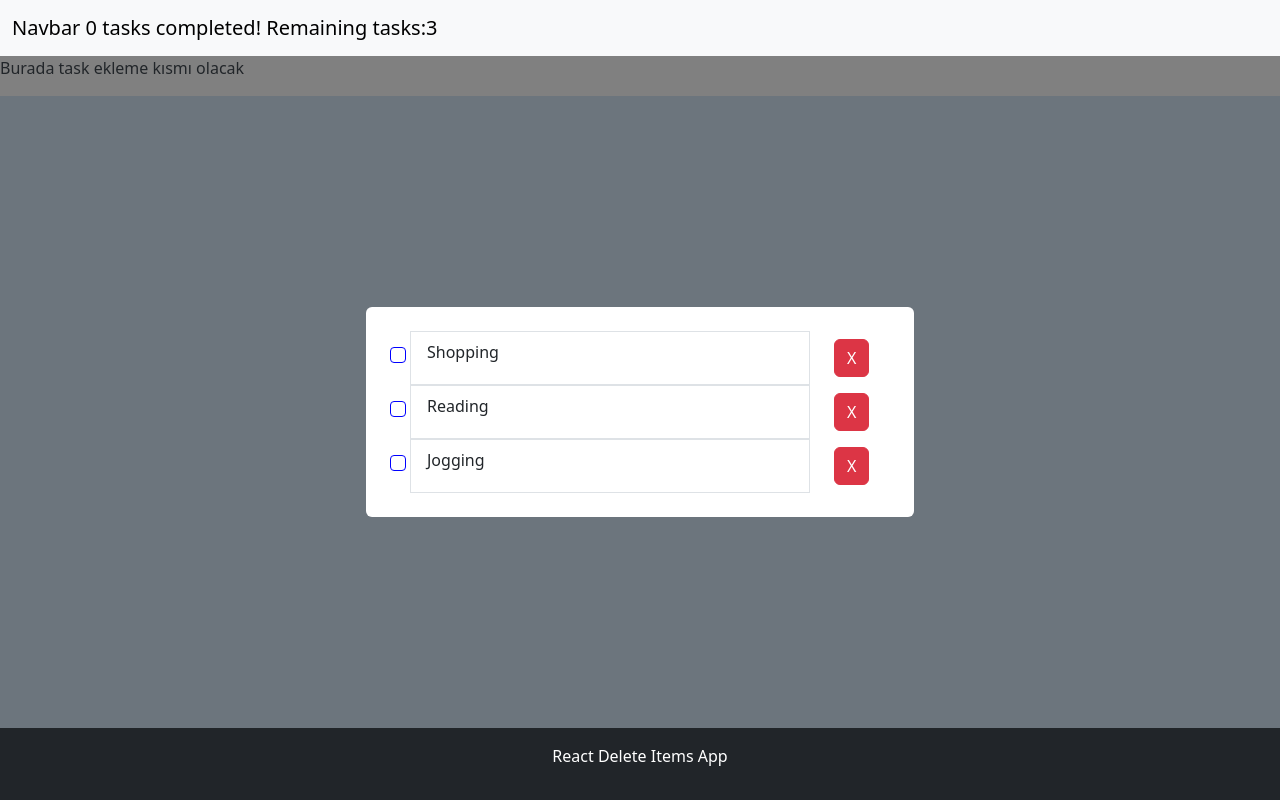
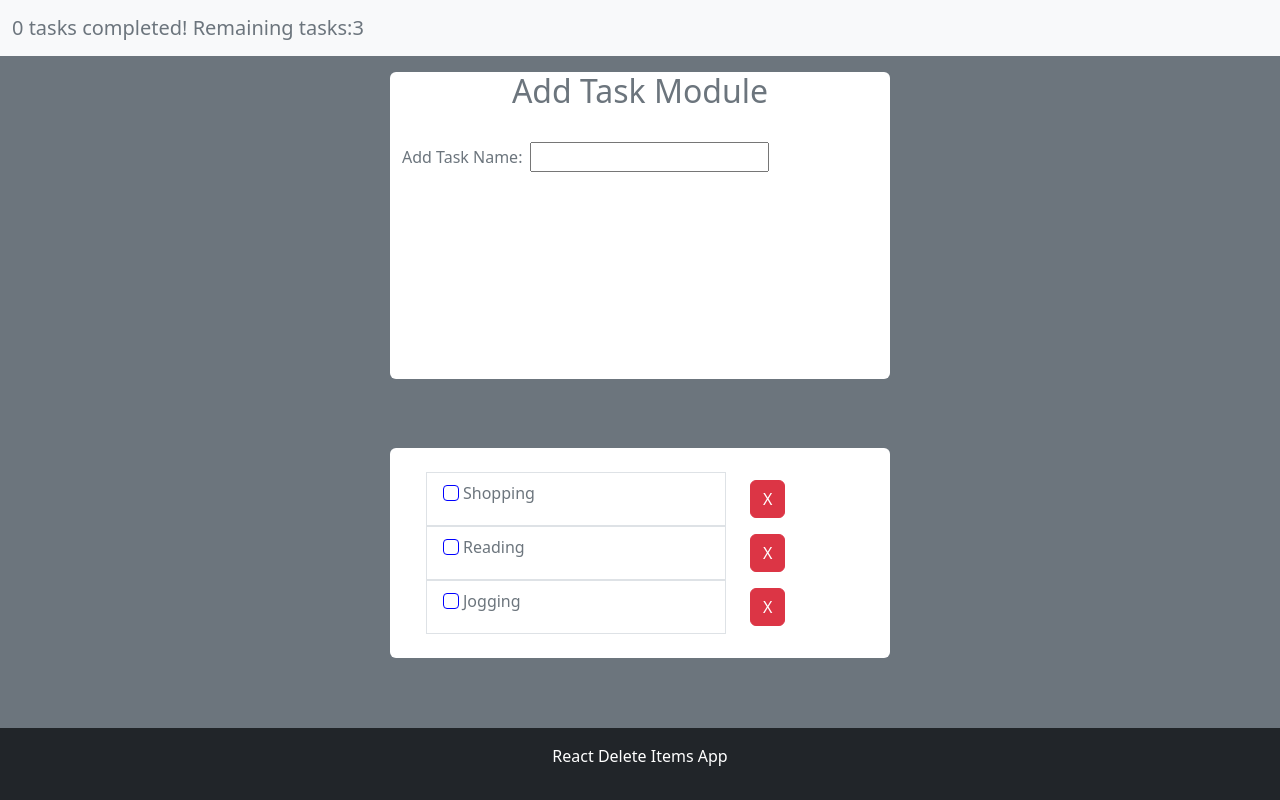
Before and after one commit to mertugrulfrontenddev/color-pick, a React (Create React App) app: page / in a window 1280 px wide. Built offline with nearby package versions, Linux system fonts and the light colour scheme.

Commit message:
add-task-added

```diff
--- a/src/App.js
+++ b/src/App.js
@@ -41,6 +41,8 @@ function App() {
         backgroundColor: "grey",
         display: "flex",
         flexDirection: "column",
+
+        justifyContent: "center",
       }}
     >
       <NavBar items={items} handleCheckbox={handleCheckbox} />
--- a/src/components/AddTask.jsx
+++ b/src/components/AddTask.jsx
@@ -1,5 +1,20 @@
 const AddTask = () => {
-  return <p>Burada task ekleme kısmı olacak</p>;
+  return (
+    <div className="p-3 bg-secondary h-50 d-flex justify-content-center">
+      <div
+        style={{ flexBasis: 500 }}
+        className="rounded   bg-white d-flex flex-column align-items-center "
+      >
+        <h2 className="text-secondary">Add Task Module</h2>
+        <form className="container  mt-4">
+          <label className="me-2 text-secondary" htmlFor="taskInput">
+            Add Task Name:
+          </label>
+          <input type="text" name="taskInput" id="taskInput" />
+        </form>
+      </div>
+    </div>
+  );
 };
 
 export default AddTask;
--- a/src/components/NavBar.jsx
+++ b/src/components/NavBar.jsx
@@ -1,9 +1,8 @@
 const NavBar = ({ items }) => {
   return (
-    <nav className="navbar bg-body-tertiary m-">
+    <nav className="navbar bg-body-tertiary ">
       <div className="container-fluid">
-        <a className="navbar-brand" href="#">
-          Navbar{" "}
+        <a className="navbar-brand text-secondary" href="#">
           <span>
             {items.filter((item) => item.isComplete).length} tasks completed!
             Remaining tasks:
--- a/src/components/Task.jsx
+++ b/src/components/Task.jsx
@@ -2,26 +2,29 @@ import { useState } from "react";
 
 const Task = ({ task, handleCheckbox, handleDeleteTask }) => {
   return (
-    <div style={{ display: "flex" }}>
-      <div style={{ display: "flex", width: 500 }}>
+    <div className="container-fluid d-flex">
+      <li
+        className="list-group-item me-3"
+        id={task.id}
+        data-tik={task.tiklama}
+        style={{
+          flexBasis: 300,
+          textDecoration: task.isComplete ? "line-through" : "none",
+        }}
+      >
+        <div className="d-flex align-items-center">
+          <label className="text-secondary">
             <input
-          className="form-check-input me-1 mt-3 "
+              className="form-check-input me-1 "
               type="checkbox"
               id={task.id}
               onChange={(event) => handleCheckbox(event)}
               checked={task.isComplete}
               style={{ borderColor: "blue" }}
             />
-        <li
-          className="list-group-item me-3"
-          id={task.id}
-          data-tik={task.tiklama}
-          style={{
-            flexBasis: 400,
-            textDecoration: task.isComplete ? "line-through" : "none",
-          }}
-        >
             {task.taskName}
+          </label>
+        </div>
       </li>
       <button
         className="btn btn-danger m-2"
@@ -30,7 +33,6 @@ const Task = ({ task, handleCheckbox, handleDeleteTask }) => {
         X
       </button>
     </div>
-    </div>
   );
 };
 
--- a/src/components/ToDoList.jsx
+++ b/src/components/ToDoList.jsx
@@ -3,8 +3,8 @@ import Task from "./Task";
 
 const ToDoList = ({ items, handleCheckbox, handleDeleteTask }) => {
   return (
-    <div className="d-flex justify-content-center align-items-center p-3 bg-secondary h-100 ">
-      <ul className="list-group bg-white  p-4">
+    <div className="d-flex justify-content-center align-items-center  bg-secondary h-50 ">
+      <ul style={{ flexBasis: 500 }} className="list-group bg-white  p-4 mb-3 ">
         {items.map((task) => (
           <Task
             task={task}
```
Lines whose indentation alone changed are shown as unchanged.
